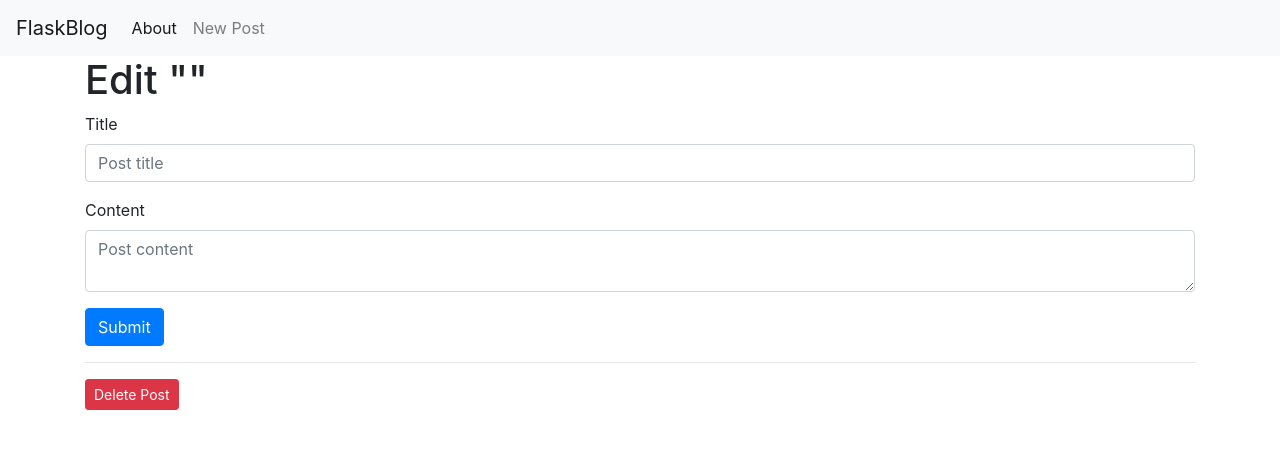
After one commit to FredDude2004/jukebox, a Flask app: template templates/login.html in a window 1280 px wide. The commit adds this page. Shown: the top 449 px of the page. Run offline with Flask 3, Linux system fonts and the light colour scheme; the template is opened without the code that fills it, so the values that code supplies are empty; some libraries are stand-ins or nearby versions.

Commit message:
Trying to get some things to work

```diff
--- /dev/null
+++ b/templates/base.html
@@ -0,0 +1,55 @@
+<!doctype html>
+<html lang="en">
+
+<head>
+	<!-- Required meta tags -->
+	<meta charset="utf-8">
+	<meta name="viewport" content="width=device-width, initial-scale=1, shrink-to-fit=no">
+
+	<!-- Bootstrap CSS -->
+	<link rel="stylesheet" href="https://stackpath.bootstrapcdn.com/bootstrap/4.3.1/css/bootstrap.min.css"
+		integrity="sha384-ggOyR0iXCbMQv3Xipma34MD+dH/1fQ784/j6cY/iJTQUOhcWr7x9JvoRxT2MZw1T"
+		crossorigin="anonymous">
+
+	<title>{% block title %} {% endblock %}</title>
+</head>
+
+<body>
+	<nav class="navbar navbar-expand-md navbar-light bg-light">
+		<a class="navbar-brand" href="{{ url_for('index')}}">FlaskBlog</a>
+		<button class="navbar-toggler" type="button" data-toggle="collapse" data-target="#navbarNav"
+			aria-controls="navbarNav" aria-expanded="false" aria-label="Toggle navigation">
+			<span class="navbar-toggler-icon"></span>
+		</button>
+		<div class="collapse navbar-collapse" id="navbarNav">
+			<ul class="navbar-nav">
+				<li class="nav-item active">
+					<a class="nav-link" href="#">About</a>
+				</li>
+				<li class="nav-item">
+					<a class="nav-link" href="{{url_for('create')}}">New Post</a>
+				</li>
+			</ul>
+		</div>
+	</nav>
+	<div class="container">
+		{% for message in get_flashed_messages() %}
+		<div class="alert alert-danger">{{ message }}</div>
+		{% endfor %}
+		{% block content %} {% endblock %}
+	</div>
+
+	<!-- Optional JavaScript -->
+	<!-- jQuery first, then Popper.js, then Bootstrap JS -->
+	<script src="https://code.jquery.com/jquery-3.3.1.slim.min.js"
+		integrity="sha384-q8i/X+965DzO0rT7abK41JStQIAqVgRVzpbzo5smXKp4YfRvH+8abtTE1Pi6jizo"
+		crossorigin="anonymous"></script>
+	<script src="https://cdnjs.cloudflare.com/ajax/libs/popper.js/1.14.7/umd/popper.min.js"
+		integrity="sha384-UO2eT0CpHqdSJQ6hJty5KVphtPhzWj9WO1clHTMGa3JDZwrnQq4sF86dIHNDz0W1"
+		crossorigin="anonymous"></script>
+	<script src="https://stackpath.bootstrapcdn.com/bootstrap/4.3.1/js/bootstrap.min.js"
+		integrity="sha384-JjSmVgyd0p3pXB1rRibZUAYoIIy6OrQ6VrjIEaFf/nJGzIxFDsf4x0xIM+B07jRM"
+		crossorigin="anonymous"></script>
+</body>
+
+</html>
--- /dev/null
+++ b/templates/login.html
@@ -0,0 +1,30 @@
+{% extends 'base.html' %}
+
+{% block content %}
+<h1>{% block title %} Edit "{{ post['title'] }}" {% endblock %}</h1>
+
+<form method="post">
+	<div class="form-group">
+		<label for="title">Title</label>
+		<input type="text" name="title" placeholder="Post title" class="form-control"
+			value="{{ request.form['title'] or post['title'] }}">
+		</input>
+	</div>
+
+	<div class="form-group">
+		<label for="content">Content</label>
+		<textarea name="content" placeholder="Post content" class="form-control">{{ request.form['content'] or
+			post['content'] }}</textarea>
+	</div>
+	<div class="form-group">
+		<button type="submit" class="btn btn-primary">Submit</button>
+	</div>
+</form>
+<hr>
+
+<form action="{{ url_for('delete', id=post['id']) }}" method="POST">
+	<input type="submit" value="Delete Post" class="btn btn-danger btn-sm"
+		onclick="return confirm('Are you sure you want to delete this post?')">
+</form>
+
+{% endblock %}
```
Also changed, not shown: templates/index.html (+14 -12 lines).
